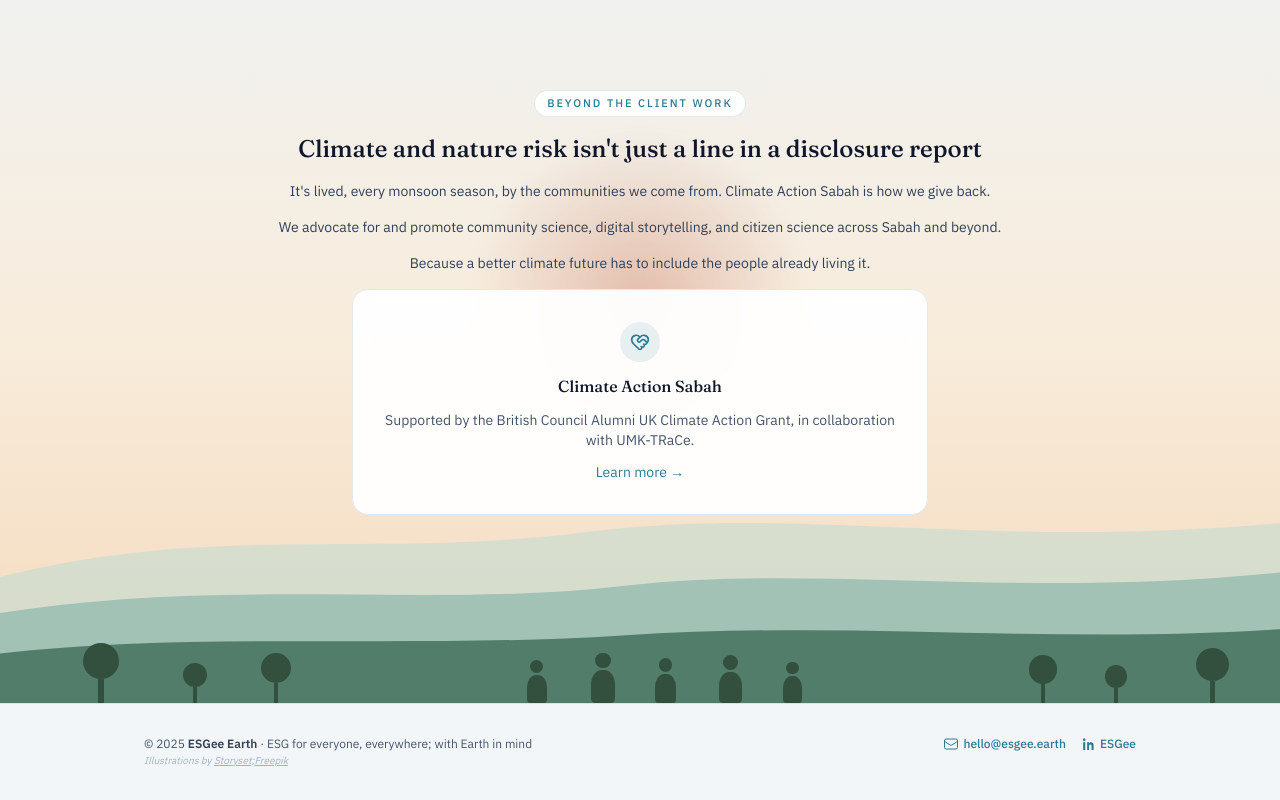
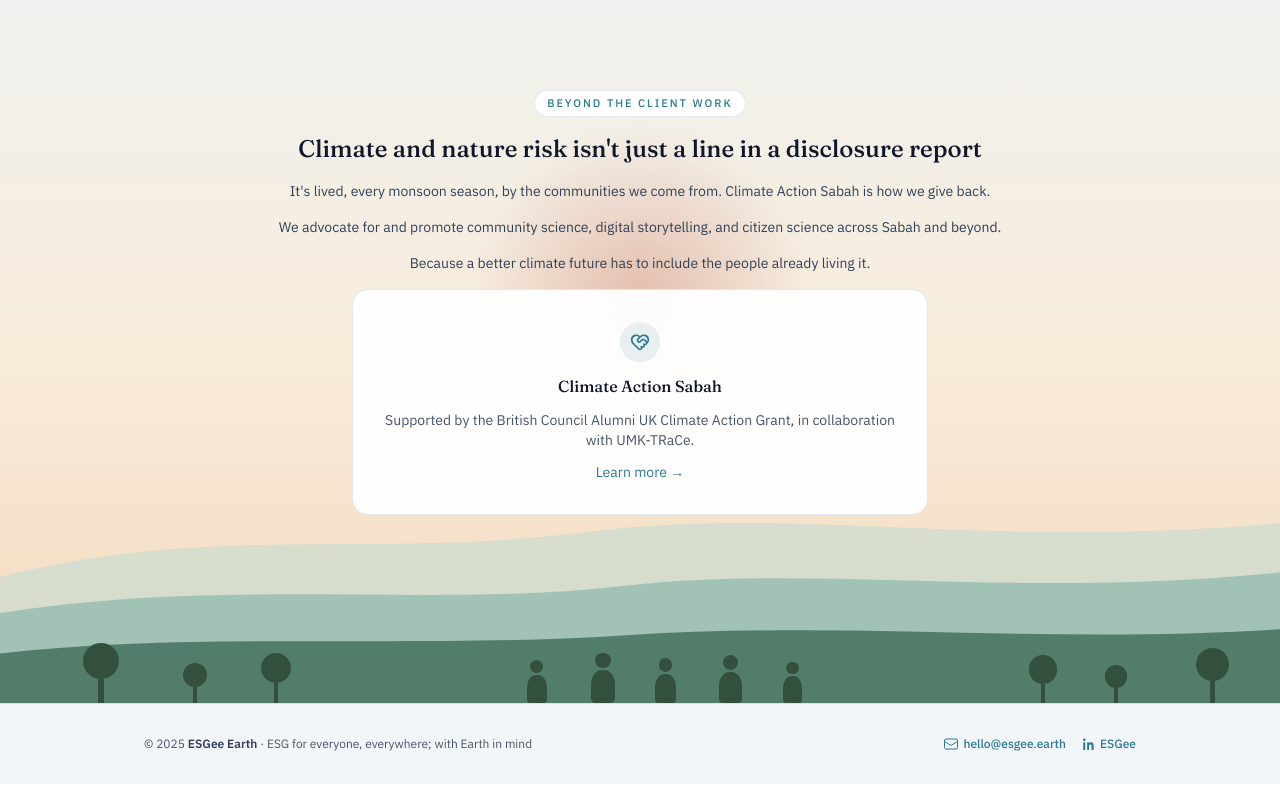
Before and after one commit to esgee-earth/esgee-earth-site, a Next.js app: page / in a window 1280 px wide. Shown: the part 8293-9093 px from the top of the page. Built offline with nearby package versions, Linux system fonts and the light colour scheme.

Commit message:
removed illustrations-ref

```diff
--- a/app/layout.tsx
+++ b/app/layout.tsx
@@ -53,7 +53,7 @@ export default function RootLayout({
               © {new Date().getFullYear()}
               <span className="font-semibold text-slate-700"> ESGee Earth</span> · ESG for everyone, everywhere; with Earth in mind
               <br />
-              <span className="ftext-center md:text-left text-[10px] text-slate-400/80 italic">
+              <span className=" hidden ftext-center md:text-left text-[10px] text-slate-400/80 italic">
                 Illustrations by{" "}
                 <a
                   href="https://storyset.com/"
```
